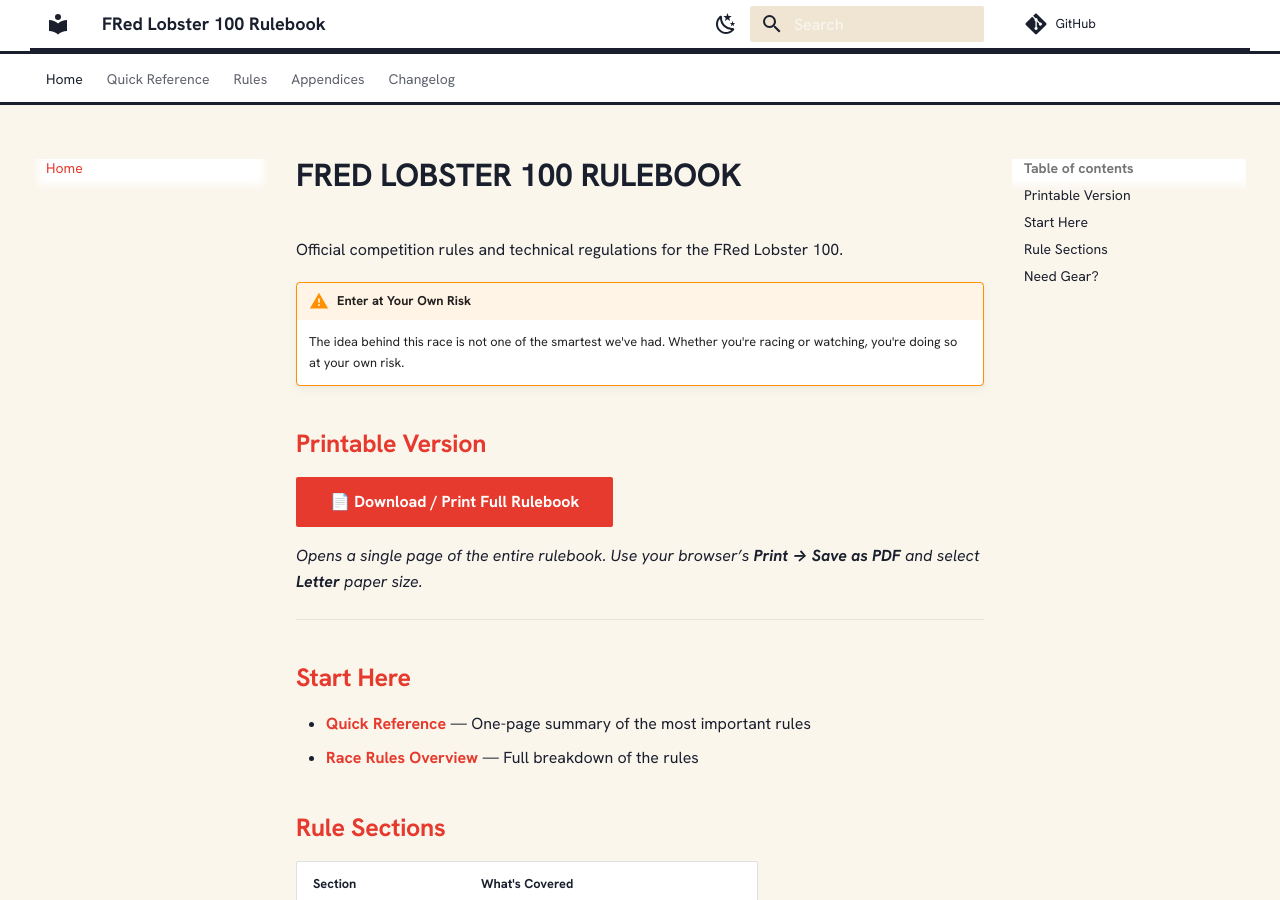
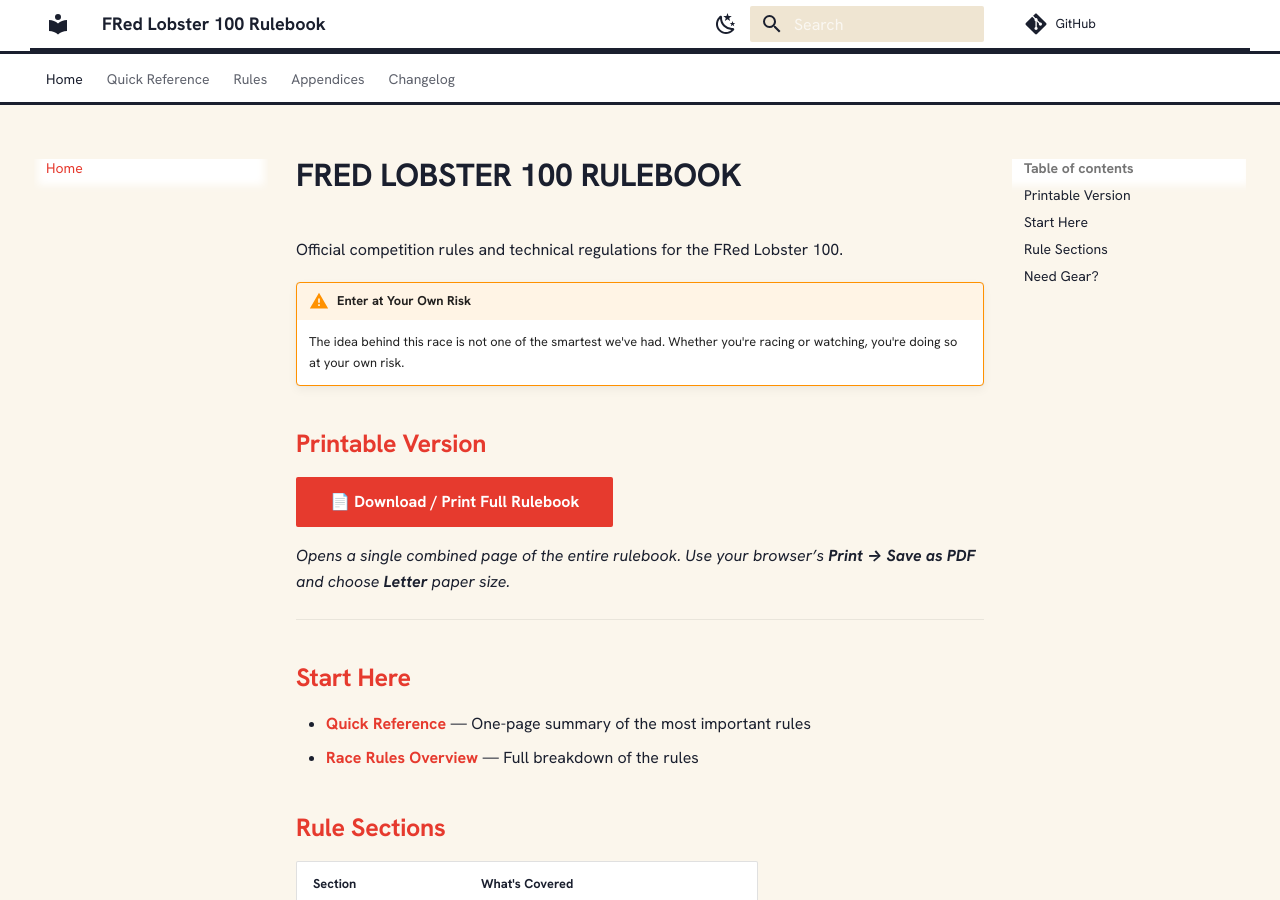
Before and after one commit to ruddyrid/race-rulebook, an MkDocs documentation site: the page built from docs/index.md, in a window 1280 px wide and 900 px high. Built offline with MkDocs 1.6.1 and Material for MkDocs 9.7.7, drawn with Linux system fonts in a browser that asks for light colours; some web fonts are replaced; comment, search, counter and statistics services are not loaded.

Commit message:
Fix print-site plugin configuration and homepage button

```diff
--- a/docs/index.md
+++ b/docs/index.md
@@ -7,9 +7,9 @@
 
 ## Printable Version
 
-[**📄 Download / Print Full Rulebook**](print_page/){ .md-button .md-button--primary }
+[**📄 Download / Print Full Rulebook**](/race-rulebook/print_page/){ .md-button .md-button--primary }
 
-*Opens a single page of the entire rulebook. Use your browser’s **Print → Save as PDF** and select **Letter** paper size.*
+*Opens a single combined page of the entire rulebook. Use your browser’s **Print → Save as PDF** and choose **Letter** paper size.*
 
 ---
 
--- a/mkdocs.yml
+++ b/mkdocs.yml
@@ -55,8 +55,11 @@
   - print-site:
       add_to_navigation: true
       print_page_title: "Printable Rulebook"
+      print_page_basename: print_page
       add_table_of_contents: true
       toc_title: "Table of Contents"
+      enumerate_headings: true
+      add_cover_page: false
 
 markdown_extensions:
   - toc:
```
